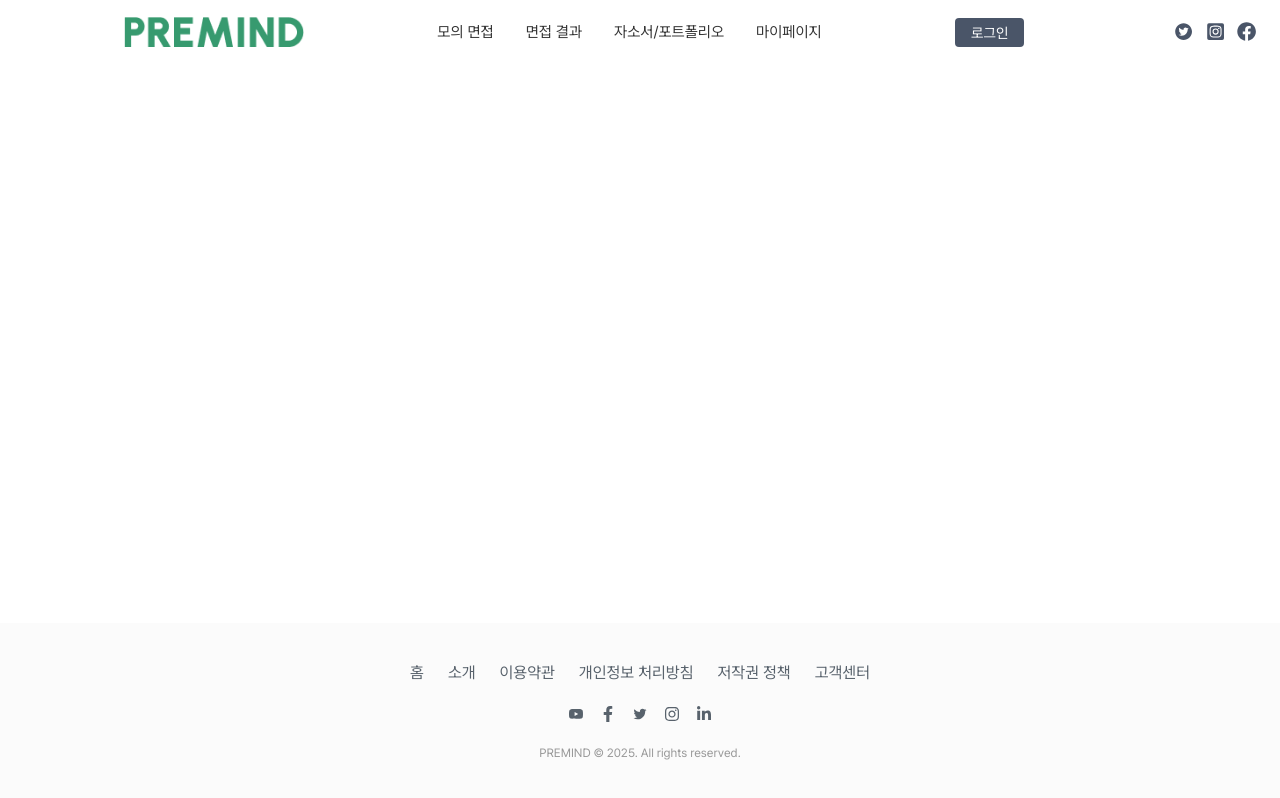
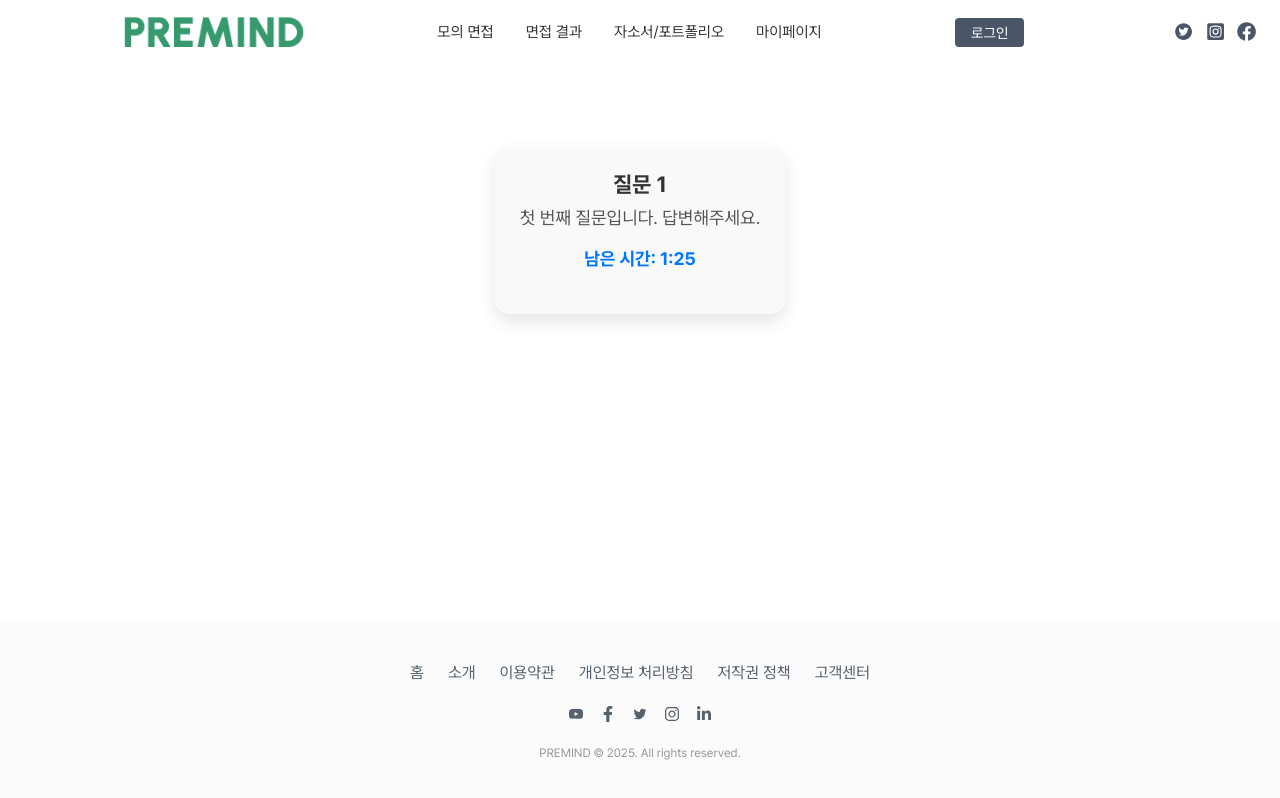
Before and after one commit to Hanium-Premind/Premind_FE, a React (Create React App) app: page /interview/run in a window 1280 px wide. Built offline with nearby package versions, Linux system fonts and the light colour scheme.

Commit message:
feat:면접 진행 질문

```diff
--- a/src/App.js
+++ b/src/App.js
@@ -10,7 +10,7 @@ import InterviewStart from './pages/Interview/InterviewStart';
 import PortfolioMain from './pages/portfolio/PortfolioMain';
 import Jaso from './pages/portfolio/Jaso';
 import JasoWrite from './pages/portfolio/JasoWrite';
-// import InterviewRecords from './pages/Interview/InterviewRecords';
+import InterviewRun from './pages/Interview/InterviewRun';
 // import Portfolio from './pages/Portfolio';
 // import MyPage from './pages/MyPage';
 
@@ -31,6 +31,7 @@ const App = () => {
               <Route path="/portfoliomain" element={<PortfolioMain />} />
               <Route path="/jaso" element={<Jaso />} />
               <Route path="/jasowrite" element={<JasoWrite />} />
+              <Route path="/interview/run" element={<InterviewRun />} />
 
               {/* <Route path="/portfolio" element={<Portfolio />} /> */}
               {/* <Route path="/mypage" element={<MyPage />} /> */}
--- /dev/null
+++ b/src/assets/sass/interviewrun.scss
@@ -0,0 +1,53 @@
+.quiz-container {
+  max-width: 600px;
+  margin: 50px auto;
+  padding: 25px;
+  border-radius: 15px;
+  background: #f9f9f9;
+  box-shadow: 0 8px 18px rgba(0, 0, 0, 0.1);
+  text-align: center;
+  font-family: "Arial", sans-serif;
+
+  h2 {
+    margin-bottom: 10px;
+    font-size: 22px;
+    color: #333;
+  }
+
+  p {
+    font-size: 18px;
+    color: #555;
+  }
+}
+
+.quiz-question {
+  margin-bottom: 20px;
+}
+
+.quiz-timer {
+  font-size: 18px;
+  font-weight: bold;
+  margin-bottom: 20px;
+  color: #0077ff;
+}
+
+.quiz-button {
+  padding: 12px 20px;
+  background: #0077ff;
+  color: white;
+  border: none;
+  border-radius: 10px;
+  font-size: 16px;
+  cursor: pointer;
+  transition: 0.3s ease;
+
+  &:hover {
+    background: #005ec2;
+  }
+}
+
+.quiz-finish {
+  font-size: 20px;
+  font-weight: bold;
+  color: #444;
+}
--- /dev/null
+++ b/src/pages/Interview/InterviewRun.jsx
@@ -0,0 +1,69 @@
+import React, { useState, useEffect } from "react";
+import "../../assets/sass/interviewrun.scss";
+
+const questions = [
+  "첫 번째 질문입니다. 답변해주세요.",
+  "두 번째 질문입니다. 답변해주세요.",
+  "세 번째 질문입니다. 답변해주세요.",
+  "네 번째 질문입니다. 답변해주세요.",
+  "다섯 번째 질문입니다. 답변해주세요."
+];
+
+const Quiz = () => {
+  const [currentQuestion, setCurrentQuestion] = useState(0);
+  const [timeLeft, setTimeLeft] = useState(90); // 1분 30초
+  const [isFinished, setIsFinished] = useState(false);
+
+  // 타이머
+  useEffect(() => {
+    if (timeLeft > 0 && !isFinished) {
+      const timer = setInterval(() => {
+        setTimeLeft((prev) => prev - 1);
+      }, 1000);
+      return () => clearInterval(timer);
+    } else if (timeLeft === 0) {
+      handleNextQuestion();
+    }
+  }, [timeLeft, isFinished]);
+
+  // 다음 질문으로 이동
+  const handleNextQuestion = () => {
+    if (currentQuestion < questions.length - 1) {
+      setCurrentQuestion((prev) => prev + 1);
+      setTimeLeft(90);
+    } else {
+      setIsFinished(true);
+    }
+  };
+
+  return (
+    <div className="quiz-container">
+      {!isFinished ? (
+        <>
+          <div className="quiz-question">
+            <h2>질문 {currentQuestion + 1}</h2>
+            <p>{questions[currentQuestion]}</p>
+          </div>
+
+          <div className="quiz-timer">
+            남은 시간: {Math.floor(timeLeft / 60)}:
+            {String(timeLeft % 60).padStart(2, "0")}
+          </div>
+
+          {/* 15초 이하일 때 버튼 표시 */}
+          {timeLeft <= 15 && (
+            <button className="quiz-button" onClick={handleNextQuestion}>
+              답변 마무리하기
+            </button>
+          )}
+        </>
+      ) : (
+        <div className="quiz-finish">
+          <h2>퀴즈가 종료되었습니다 🎉</h2>
+        </div>
+      )}
+    </div>
+  );
+};
+
+export default Quiz;
```
Also changed, not shown: src/pages/Interview/InterviewRecords.jsx (deleted).
